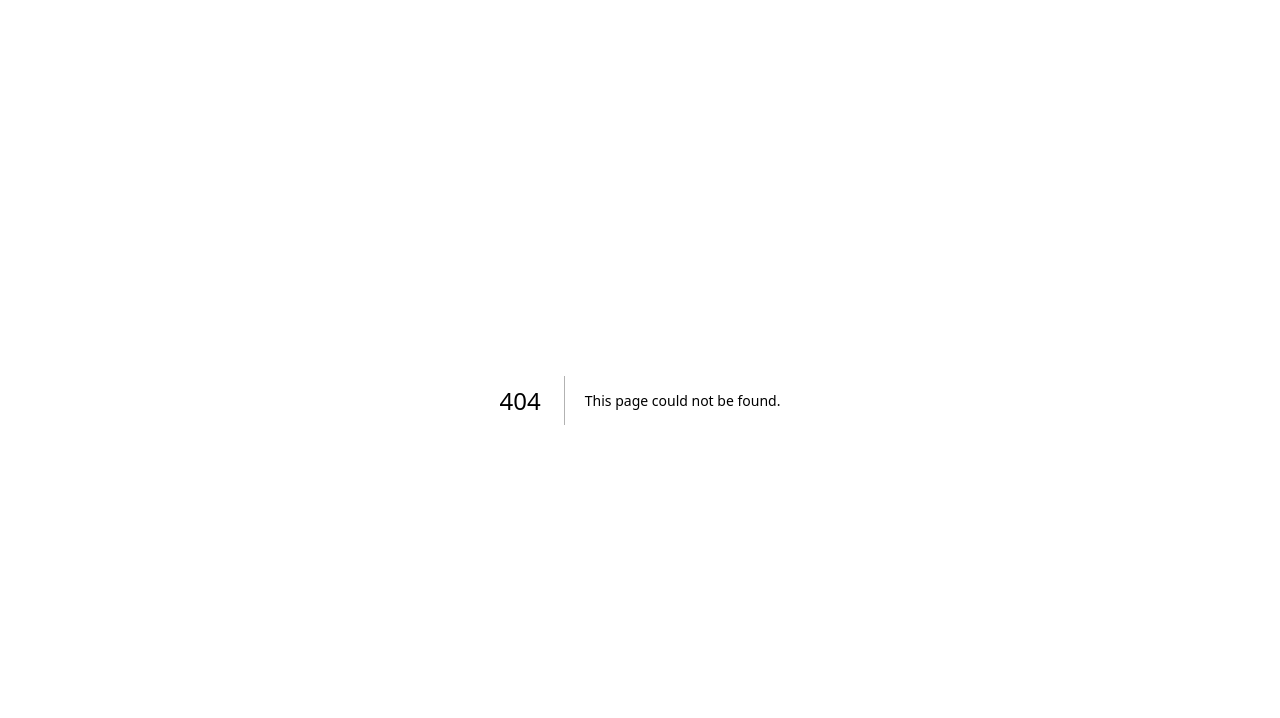
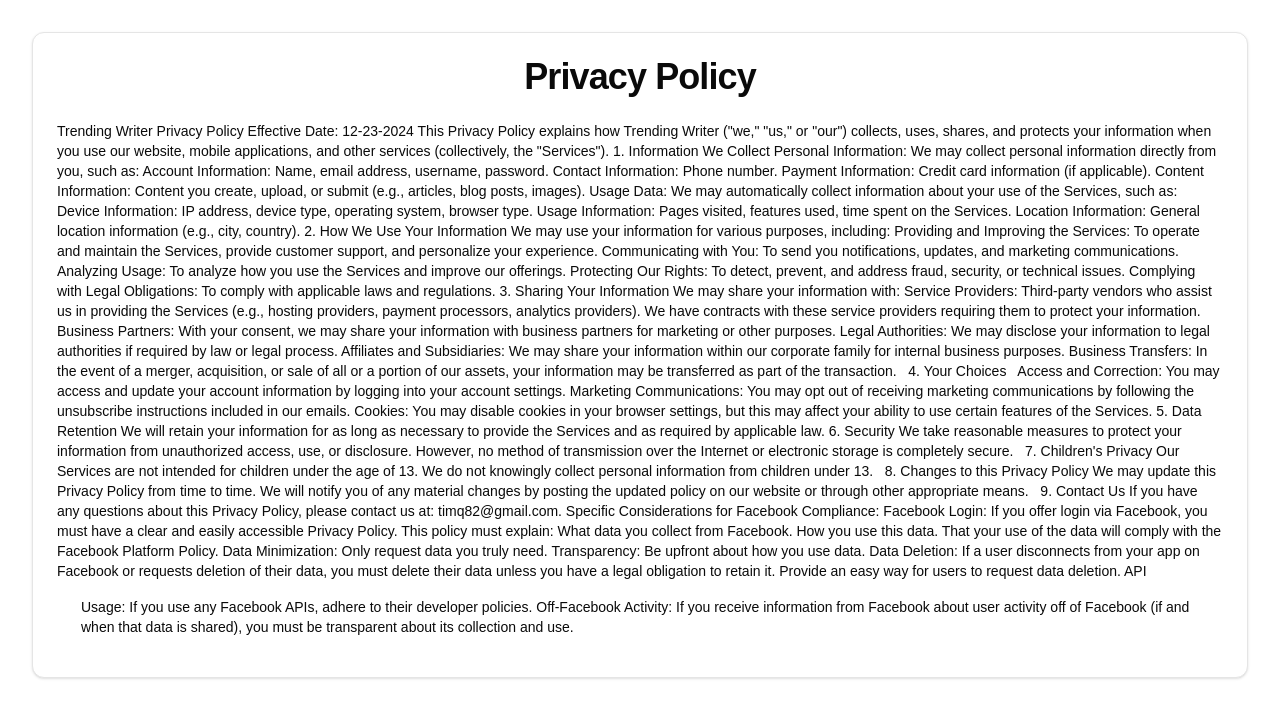
Before and after one commit to Tim-Quattrochi/Trending-Writer, a Next.js app: page /privacy in a window 1280 px wide. Before the commit this address had no page. Shown: the top 718 px of the page. Built offline with nearby package versions, Linux system fonts and the light colour scheme.

Commit message:
privacy for fb auth approval

```diff
--- /dev/null
+++ b/app/privacy/page.tsx
@@ -0,0 +1,105 @@
+import {
+  Card,
+  CardHeader,
+  CardTitle,
+  CardContent,
+  CardFooter,
+} from "@/components/ui/card";
+
+export default function Privacy() {
+  return (
+    <section className="container mx-auto p-8">
+      <Card className="w-full overflow-scroll">
+        <CardHeader>
+          <CardTitle className="text-center text-3xl md:text-4xl">
+            Privacy Policy
+          </CardTitle>
+        </CardHeader>
+        <CardContent className="text-sm">
+          Trending Writer Privacy Policy Effective Date: 12-23-2024
+          This Privacy Policy explains how Trending Writer
+          (&quot;we,&quot; &quot;us,&quot; or &quot;our&quot;)
+          collects, uses, shares, and protects your information when
+          you use our website, mobile applications, and other services
+          (collectively, the &quot;Services&quot;). 1. Information We
+          Collect Personal Information: We may collect personal
+          information directly from you, such as: Account Information:
+          Name, email address, username, password. Contact
+          Information: Phone number. Payment Information: Credit card
+          information (if applicable). Content Information: Content
+          you create, upload, or submit (e.g., articles, blog posts,
+          images). Usage Data: We may automatically collect
+          information about your use of the Services, such as: Device
+          Information: IP address, device type, operating system,
+          browser type. Usage Information: Pages visited, features
+          used, time spent on the Services. Location Information:
+          General location information (e.g., city, country). 2. How
+          We Use Your Information We may use your information for
+          various purposes, including: Providing and Improving the
+          Services: To operate and maintain the Services, provide
+          customer support, and personalize your experience.
+          Communicating with You: To send you notifications, updates,
+          and marketing communications. Analyzing Usage: To analyze
+          how you use the Services and improve our offerings.
+          Protecting Our Rights: To detect, prevent, and address
+          fraud, security, or technical issues. Complying with Legal
+          Obligations: To comply with applicable laws and regulations.
+          3. Sharing Your Information We may share your information
+          with: Service Providers: Third-party vendors who assist us
+          in providing the Services (e.g., hosting providers, payment
+          processors, analytics providers). We have contracts with
+          these service providers requiring them to protect your
+          information.   Business Partners: With your consent, we may
+          share your information with business partners for marketing
+          or other purposes. Legal Authorities: We may disclose your
+          information to legal authorities if required by law or legal
+          process. Affiliates and Subsidiaries: We may share your
+          information within our corporate family for internal
+          business purposes. Business Transfers: In the event of a
+          merger, acquisition, or sale of all or a portion of our
+          assets, your information may be transferred as part of the
+          transaction.   4. Your Choices   Access and Correction: You
+          may access and update your account information by logging
+          into your account settings. Marketing Communications: You
+          may opt out of receiving marketing communications by
+          following the unsubscribe instructions included in our
+          emails. Cookies: You may disable cookies in your browser
+          settings, but this may affect your ability to use certain
+          features of the Services. 5. Data Retention We will retain
+          your information for as long as necessary to provide the
+          Services and as required by applicable law. 6. Security We
+          take reasonable measures to protect your information from
+          unauthorized access, use, or disclosure. However, no method
+          of transmission over the Internet or electronic storage is
+          completely secure.   7. Children&apos;s Privacy Our Services
+          are not intended for children under the age of 13. We do not
+          knowingly collect personal information from children under
+          13.   8. Changes to this Privacy Policy We may update this
+          Privacy Policy from time to time. We will notify you of any
+          material changes by posting the updated policy on our
+          website or through other appropriate means.   9. Contact Us
+          If you have any questions about this Privacy Policy, please
+          contact us at: timq82@gmail.com. Specific Considerations for
+          Facebook Compliance: Facebook Login: If you offer login via
+          Facebook, you must have a clear and easily accessible
+          Privacy Policy. This policy must explain: What data you
+          collect from Facebook. How you use this data. That your use
+          of the data will comply with the Facebook Platform Policy.
+          Data Minimization: Only request data you truly need.
+          Transparency: Be upfront about how you use data. Data
+          Deletion: If a user disconnects from your app on Facebook or
+          requests deletion of their data, you must delete their data
+          unless you have a legal obligation to retain it. Provide an
+          easy way for users to request data deletion. API
+          <CardFooter className="text-sm py-4">
+            Usage: If you use any Facebook APIs, adhere to their
+            developer policies. Off-Facebook Activity: If you receive
+            information from Facebook about user activity off of
+            Facebook (if and when that data is shared), you must be
+            transparent about its collection and use.
+          </CardFooter>
+        </CardContent>
+      </Card>
+    </section>
+  );
+}
```
